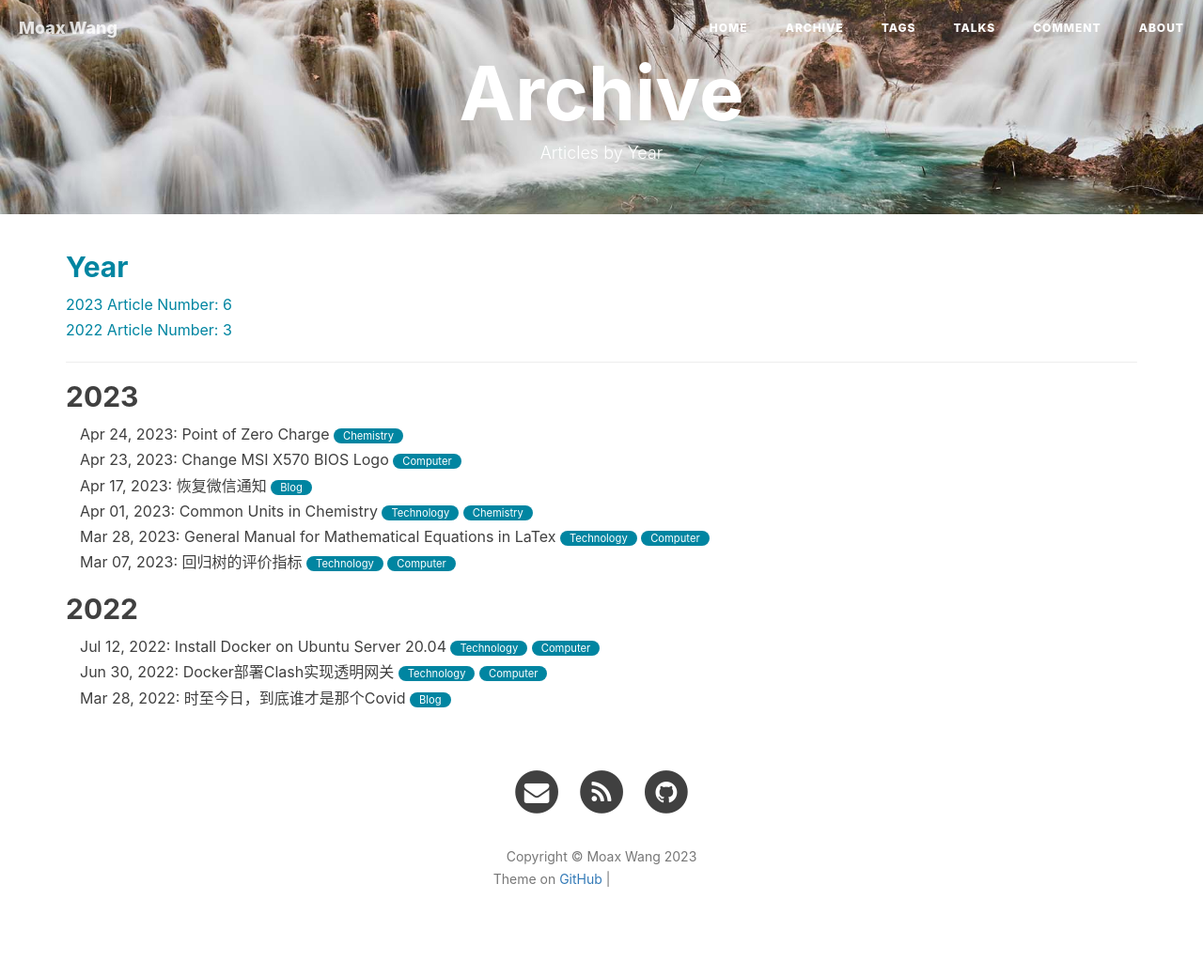
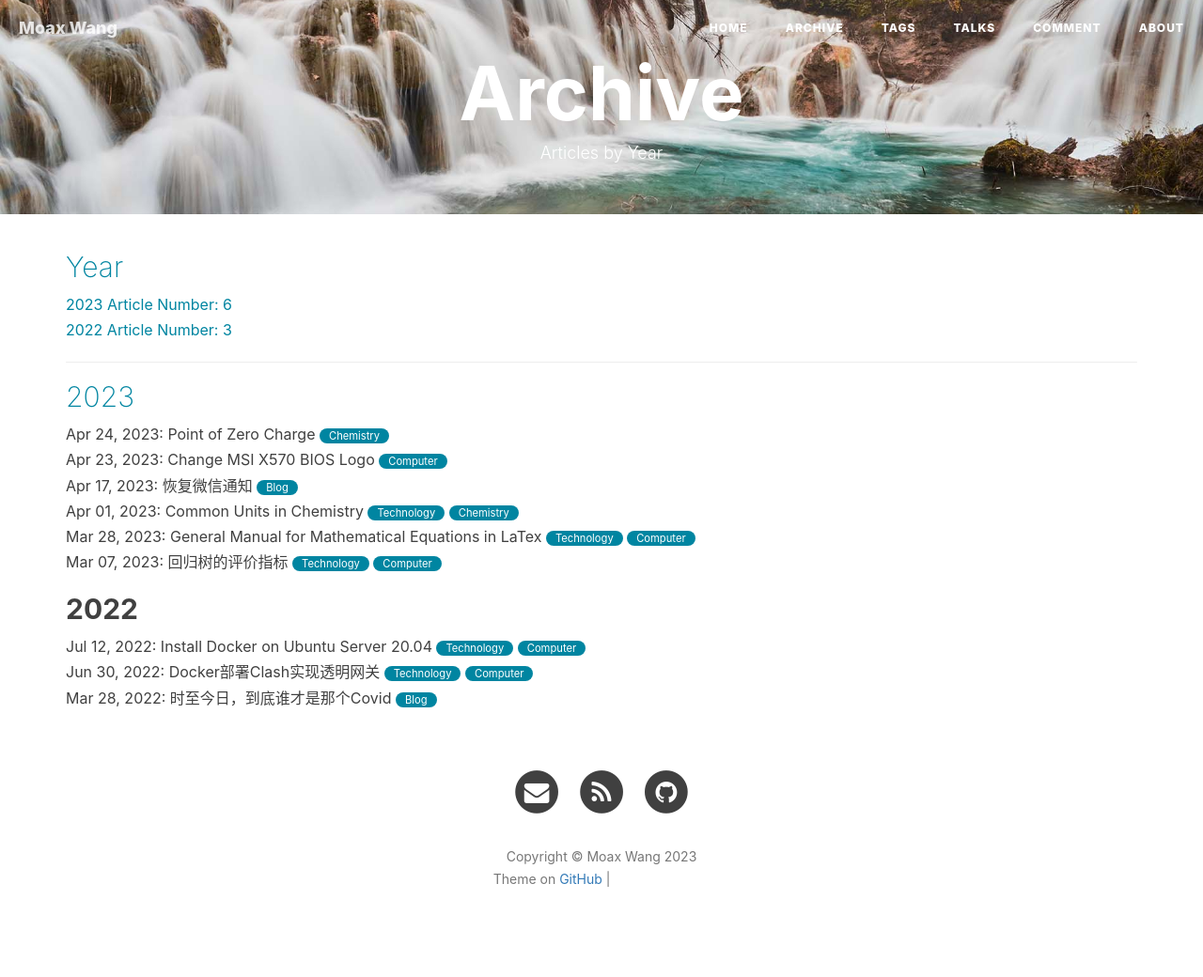
Before and after one commit to WinchellWang/winchellwang.github.io, a Jekyll site: the page built from 1archive.html, in a window 1280 px wide. Shown: the whole page at 94% size. Built offline with Jekyll 4.4.1, drawn with Linux system fonts in a browser that asks for light colours; nearby versions of some CDN libraries; comment, search, counter and statistics services are not loaded; grey boxes are pictures that could not be loaded.

Commit message:
Update 1archive.html

```diff
--- a/1archive.html
+++ b/1archive.html
@@ -24,7 +24,6 @@ permalink: /archive/
 	}
 
 	.archive_tag {
-		font-family: -apple-system,BlinkMacSystemFont,"Helvetica Neue",Arial,"PingFang SC","Hiragino Sans GB",STHeiti,"Microsoft YaHei","Microsoft JhengHei","Source Han Sans SC","Noto Sans CJK SC","Source Han Sans CN","Noto Sans SC","Source Han Sans TC","Noto Sans CJK TC","WenQuanYi Micro Hei",SimSun,sans-serif;
 		font-size: 70%;
 		display: inline-block;
 		background: #0085a1;
@@ -49,7 +48,7 @@ permalink: /archive/
 
 <div class="container">
 <ul style="list-style:none; padding:0" class="archive_meta">
-	<h2><font color="#0085a1">Year</font></h2>
+	<h2 style="color: #0085a1; font-weight: 200">Year</h2>
   {% assign counter = 0 %}
   {% for post in site.posts %}
 	{% assign thisyear = post.date | date: "%Y" %}
@@ -63,12 +62,13 @@ permalink: /archive/
 	{% endif %}
   {% endfor %}
 </ul>
+<hr>
 
-<hr>
 <ul style="list-style:none; padding:0" class="archive_meta">
 {% for post in site.posts %}
+<div>
 	{% unless post.next %}
-	<h2 id="{{ post.date | date: '%Y'}}">{{ post.date | date: '%Y' }}</h2>
+	<h2 id="{{ post.date | date: '%Y'}}" style="color: #0085a1; font-weight: 200">{{ post.date | date: '%Y' }}</h2>
 	{% else %}
 	{% capture year %}{{ post.date | date: '%Y' }}{% endcapture %}
 	{% capture nyear %}{{ post.next.date | date: '%Y' }}{% endcapture %}
@@ -76,7 +76,6 @@ permalink: /archive/
 		<h2 id="{{ post.date | date: '%Y'}}">{{ post.date | date: '%Y' }}</h2>
 	{% endif %}
 	{% endunless %}
-	<div class="container">
 	<li style="list-style:none; padding:0">{{ post.date | date: "%b %d, %Y" }}:
 		<a href="{{ post.url }}" style="text-decoration: none">{{ post.title }}</a>
 		{% for tag in post.tags %}
@@ -84,7 +83,8 @@ permalink: /archive/
 			{{ tag }}
 		</a>
 		{% endfor %}
-	</li></div>
+	</li>
+</div>
 {% endfor %}
 </ul>
 
```
